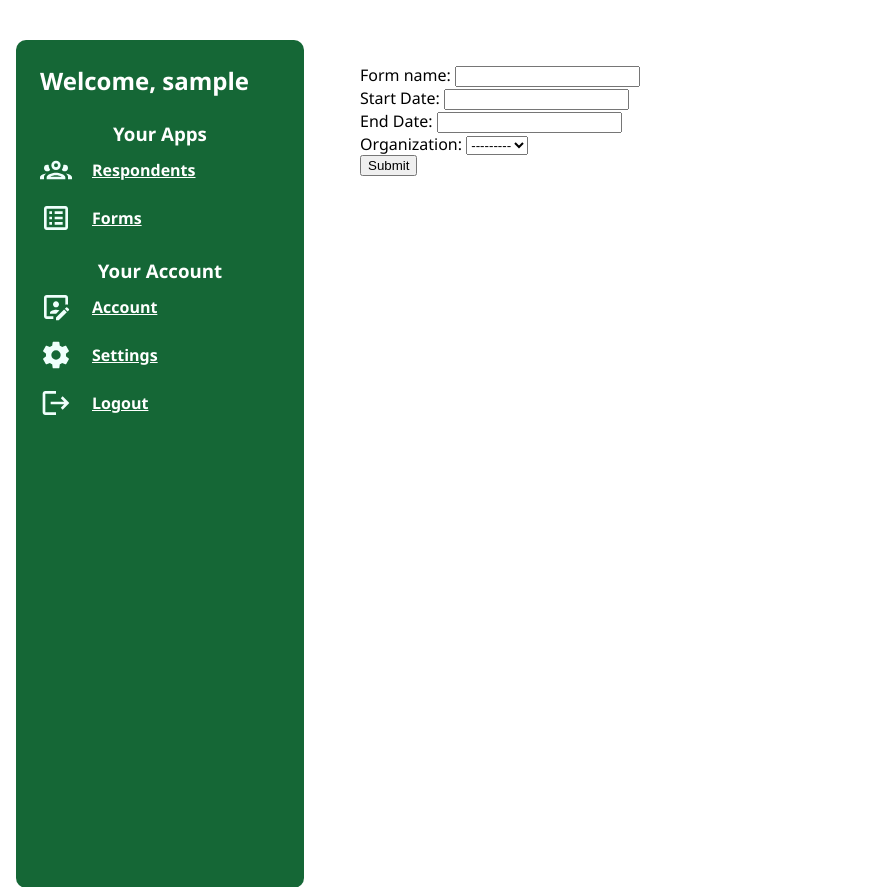
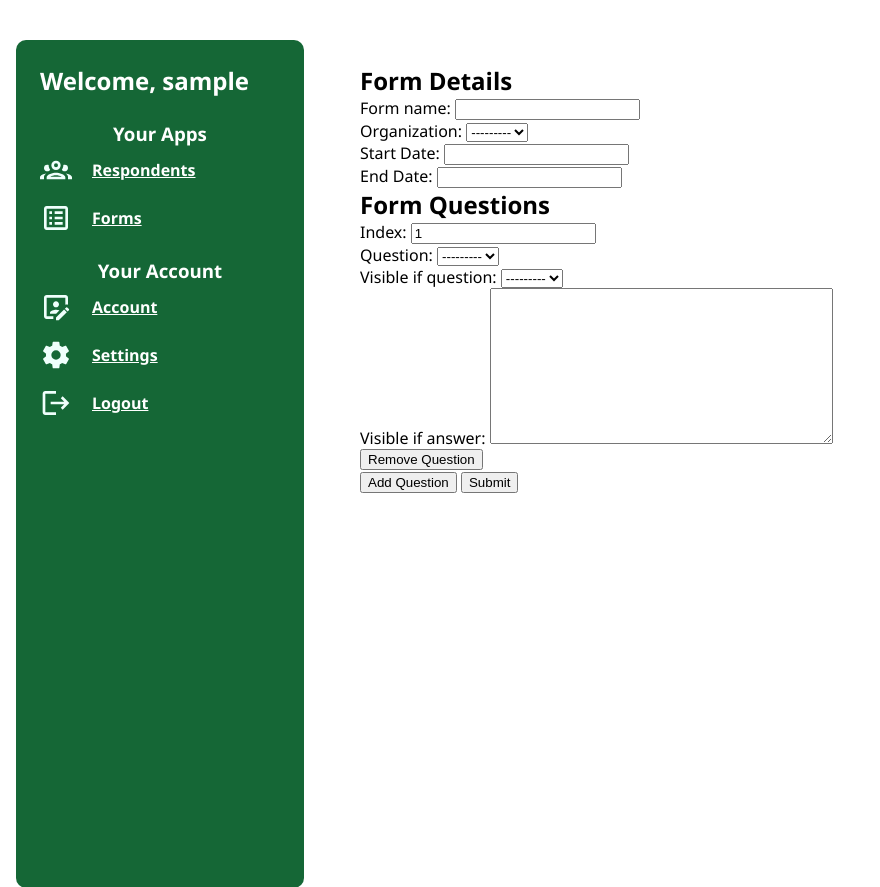
Before and after one commit to jayrosato/bonaso-data-viewer, a Django app: page /forms/new in a window 1280 px wide. Shown: the part 152-1039 px from the top of the page, without its empty margins (0-880 px from the left). Run offline with Django 5.2, Linux system fonts and the light colour scheme; the visitor is signed in with stand-in values (Sample User, id 1); data that the repository does not hold is empty.

Commit message:
Made edits to mechanism for editing forms.
Forms are now edited in one window, in which the user can edit form details
and add, remove, and edit questions.

```diff
--- a/backend/bdvBackend/forms/forms.py
+++ b/backend/bdvBackend/forms/forms.py
@@ -70,3 +70,17 @@ class QuestionForm(forms.ModelForm):
         fields = [
             'question_text', 'question_type'
         ]
+
+class FormsForm(forms.ModelForm):
+    class Meta:
+        model = Form
+        fields = [
+            'form_name', 'organization', 'start_date', 'end_date'
+        ]
+
+class FormQuestionForm(forms.ModelForm):
+    class Meta:
+        model = FormQuestion
+        fields = [
+            'index', 'question', 'visible_if_question', 'visible_if_answer'
+        ]
--- /dev/null
+++ b/backend/bdvBackend/forms/static/forms/editFormLogic.js
@@ -0,0 +1,47 @@
+function getCookie(name) {
+    let cookieValue = null;
+    if (document.cookie && document.cookie !== '') {
+        const cookies = document.cookie.split(';');
+        for (let i = 0; i < cookies.length; i++) {
+            const cookie = cookies[i].trim();
+            if (cookie.substring(0, name.length + 1) === (name + '=')) {
+                cookieValue = decodeURIComponent(cookie.substring(name.length + 1));
+                break;
+            }
+        }
+    }
+    return cookieValue;
+};
+
+const csrftoken = getCookie('csrftoken');
+
+const div = document.querySelector('.questions');
+
+const addQuestionButton = document.getElementById('add_question');
+addQuestionButton.onclick = () => addQuestion();
+const questions = document.getElementsByClassName('existing_question')
+Array.from(questions).forEach((q) => {
+    const removeOptionButton = document.createElement('button');
+    removeOptionButton.innerText = 'Remove Question';
+    removeOptionButton.onclick = () => {div.removeChild(q); index--};
+    q.appendChild(removeOptionButton);
+})
+let index = questions.length
+questions[0].querySelector('#id_index').value = 1
+
+
+function addQuestion(){
+    const questionDiv = document.getElementsByClassName('existing_question')[0].cloneNode(true);
+    const indexInput = questionDiv.querySelector('#id_index')
+
+    div.appendChild(questionDiv);
+
+    const removeOptionButton = document.createElement('button');
+    removeOptionButton.innerText = 'Remove Question';
+    removeOptionButton.onclick = () => {div.removeChild(questionDiv); index--};
+    questionDiv.appendChild(removeOptionButton);
+
+    index ++
+    indexInput.value = index
+
+}
--- /dev/null
+++ b/backend/bdvBackend/forms/templates/forms/create-form-all.html
@@ -0,0 +1,24 @@
+{% extends 'forms/base.html' %}
+{% load static %}
+
+{% block content %}
+<div class="content">
+    {% if perms.forms.edit_question %}
+    <form action="{% url 'forms:create-form' %}" method="post">
+            {%csrf_token%}
+            <h2>Form Details</h2>
+            {{ form }}
+            <h2>Form Questions</h2>
+            <div class="questions">
+                <div class="existing_question">
+                    {{ form_question }}
+                </div>
+            </div>
+            <button id="add_question">Add Question</button>
+            <button id="submit" type="submit" submit-url="{% url 'forms:create-form' %}">Submit</button>
+        </form>
+    {% endif %}
+</div>
+<script src="{% static 'forms/editFormLogic.js' %}"></script>
+
+{% endblock %}
--- a/backend/bdvBackend/forms/urls.py
+++ b/backend/bdvBackend/forms/urls.py
@@ -9,12 +9,6 @@ urlpatterns = [
     path('new', views.CreateForm.as_view(), name='create-form'),
     path('<int:pk>/update', views.UpdateForm.as_view(), name='update-form'),
     path('<int:pk>/delete', views.DeleteForm.as_view(), name='delete-form'),
-
-
-
-    path('<int:form_id>/formquestions/create', views.CreateFormQuestion.as_view(), name='create-form-question'),
-    path('<int:form_id>/formquestions/<int:pk>/update', views.UpdateFormQuestion.as_view(), name='update-form-question'),
-    path('formquestions/<int:pk>/remove', views.RemoveFormQuestion.as_view(), name='remove-form-question'),
 
     path('questions/create', views.CreateQuestion.as_view(), name='create-question'),
     path('questions/<int:pk>/update', views.UpdateQuestion.as_view(), name='update-question'),
--- a/backend/bdvBackend/forms/views.py
+++ b/backend/bdvBackend/forms/views.py
@@ -11,13 +11,13 @@ from django.http import JsonResponse
 from django.views.decorators.csrf import requires_csrf_token
 import json
 
-from .forms import ResponseForm, QuestionForm
+from .forms import ResponseForm, QuestionForm, FormsForm, FormQuestionForm
 
 import datetime
 from django.db.models import F, Count
 
 
-from.models import Respondent, Form, FormQuestion, Question, Option, Response, Answer
+from.models import Respondent, Form, FormQuestion, Question, Option, Response, Answer, Organization
 now = timezone.now()
 
 #views related to forms
@@ -57,28 +57,115 @@ class ViewFormDetail(LoginRequiredMixin, generic.DetailView):
         context['question_option_pairs'] = zip(self.form_structure, self.form_questions, self.options_list)
         return context
 
-class CreateForm(LoginRequiredMixin, generic.CreateView):
-    model = Form
-    template_name = 'forms/update-form.html'
-    fields = [
-            'form_name', 'start_date', 'end_date', 'organization'
-            ]
-    def get_success_url(self):
-        return reverse_lazy('forms:view-form-detail', kwargs={'pk': self.object.id})
+#new form stuff
+class CreateForm(LoginRequiredMixin, View):
+    def get(self, request):
+        return render(request, 'forms/create-form-all.html',
+                          { 'form': FormsForm(), 'form_question':FormQuestionForm(),
+                           'msg':'Double check that all the fields are correctly filled out.' })
+
+    def post(self, request):
+        form = Form(
+            form_name = request.POST.get('form_name'),
+            organization = get_object_or_404(Organization, id=request.POST.get('organization')),
+            start_date = request.POST.get('start_date'),
+            end_date = request.POST.get('end_date'),
+            )
+        form.save()
+        indexValues = request.POST.getlist('index')
+        questionValues = request.POST.getlist('question')
+        qLogicValues = request.POST.getlist('visible_if_question')
+        aLogicValues = request.POST.getlist('visible_if_answer')
+        for i in range(len(indexValues)):
+            if qLogicValues[i] != '':
+                formQ = FormQuestion(
+                    form=form,
+                    index = indexValues[i],
+                    question = get_object_or_404(Question, id=questionValues[i]),
+                    visible_if_question = get_object_or_404(Question, id=qLogicValues[i]),
+                    visible_if_answer = aLogicValues[i]
+                    )
+            else:
+                formQ = FormQuestion(
+                    form=form,
+                    index = indexValues[i],
+                    question = get_object_or_404(Question, id=questionValues[i]),
+                    visible_if_question = None,
+                    visible_if_answer = None
+                    )
+            formQ.save()
+
+        return HttpResponseRedirect(reverse('forms:view-form-detail', kwargs={'pk': form.id}))
 
 
-class UpdateForm(LoginRequiredMixin, generic.UpdateView):
-    model=Form
-    template_name = 'forms/update-form.html'
-    fields = [
-            'form_name', 'start_date', 'end_date', 'organization'
-            ]
-    def get_success_url(self):
-        return reverse_lazy('forms:view-form-detail', kwargs={'pk': self.object.id})
+class UpdateForm(LoginRequiredMixin, View):
+    def get(self, request, pk):
+        form = get_object_or_404(Form, id=pk)
+        formQs = FormQuestion.objects.filter(form = form.id)
+        print(formQs)
+        formQForms = [FormQuestionForm(instance=fq) for fq in formQs]
+        return render(request, 'forms/update-form-all.html',
+                          { 'form_meta':form,
+                              'form': FormsForm(instance=form),
+                           'form_question':formQForms,
+                           'msg':'Double check that all the fields are correctly filled out.' })
 
+    def post(self, request, pk):
+        form = get_object_or_404(Form, id=pk)
+        form.form_name = request.POST.get('form_name')
+        form.organization = get_object_or_404(Organization, id=request.POST.get('organization'))
+        form.start_date = request.POST.get('start_date')
+        form.end_date = request.POST.get('end_date')
+        form.save()
+
+        indexValues = request.POST.getlist('index')
+        questionValues = request.POST.getlist('question')
+        qLogicValues = request.POST.getlist('visible_if_question')
+        aLogicValues = request.POST.getlist('visible_if_answer')
+
+        existingQuestions = FormQuestion.objects.filter(form=form.id)
+        if len(existingQuestions) > len(indexValues):
+            for extra in existingQuestions[len(indexValues):]:
+                extra.delete()
+
+        for i in range(len(indexValues)):
+            if i+1 <= len(existingQuestions):
+                formQ = existingQuestions[i]
+                if qLogicValues[i] != '':
+                    formQ.index = indexValues[i]
+                    formQ.question = get_object_or_404(Question, id=questionValues[i])
+                    formQ.visible_if_question = get_object_or_404(Question, id=qLogicValues[i])
+                    formQ.visible_if_answer = aLogicValues[i]
+                else:
+                    formQ.index = indexValues[i]
+                    formQ.question = get_object_or_404(Question, id=questionValues[i])
+                    formQ.visible_if_question = None
+                    formQ.visible_if_answer = None
+            else:
+                if qLogicValues[i] != '':
+                    formQ = FormQuestion(
+                        form=form,
+                        index = indexValues[i],
+                        question = get_object_or_404(Question, id=questionValues[i]),
+                        visible_if_question = get_object_or_404(Question, id=qLogicValues[i]),
+                        visible_if_answer = aLogicValues[i]
+                        )
+                else:
+                    formQ = FormQuestion(
+                        form=form,
+                        index = indexValues[i],
+                        question = get_object_or_404(Question, id=questionValues[i]),
+                        visible_if_question = None,
+                        visible_if_answer = None
+                        )
+            formQ.save()
+        return HttpResponseRedirect(reverse('forms:view-form-detail', kwargs={'pk': form.id}))
+
+#old form stuff
 class DeleteForm(LoginRequiredMixin, generic.DeleteView):
     model=Form
     success_url = reverse_lazy('forms:view-forms-index')
+
 
 #view related to form questions
 class CreateFormQuestion(LoginRequiredMixin, generic.CreateView):
```
Also changed, not shown: backend/bdvBackend/forms/templates/forms/update-form-all.html (added, +26 -0 lines), backend/bdvBackend/forms/templates/forms/view-form-detail.html (+1 -6 lines).
